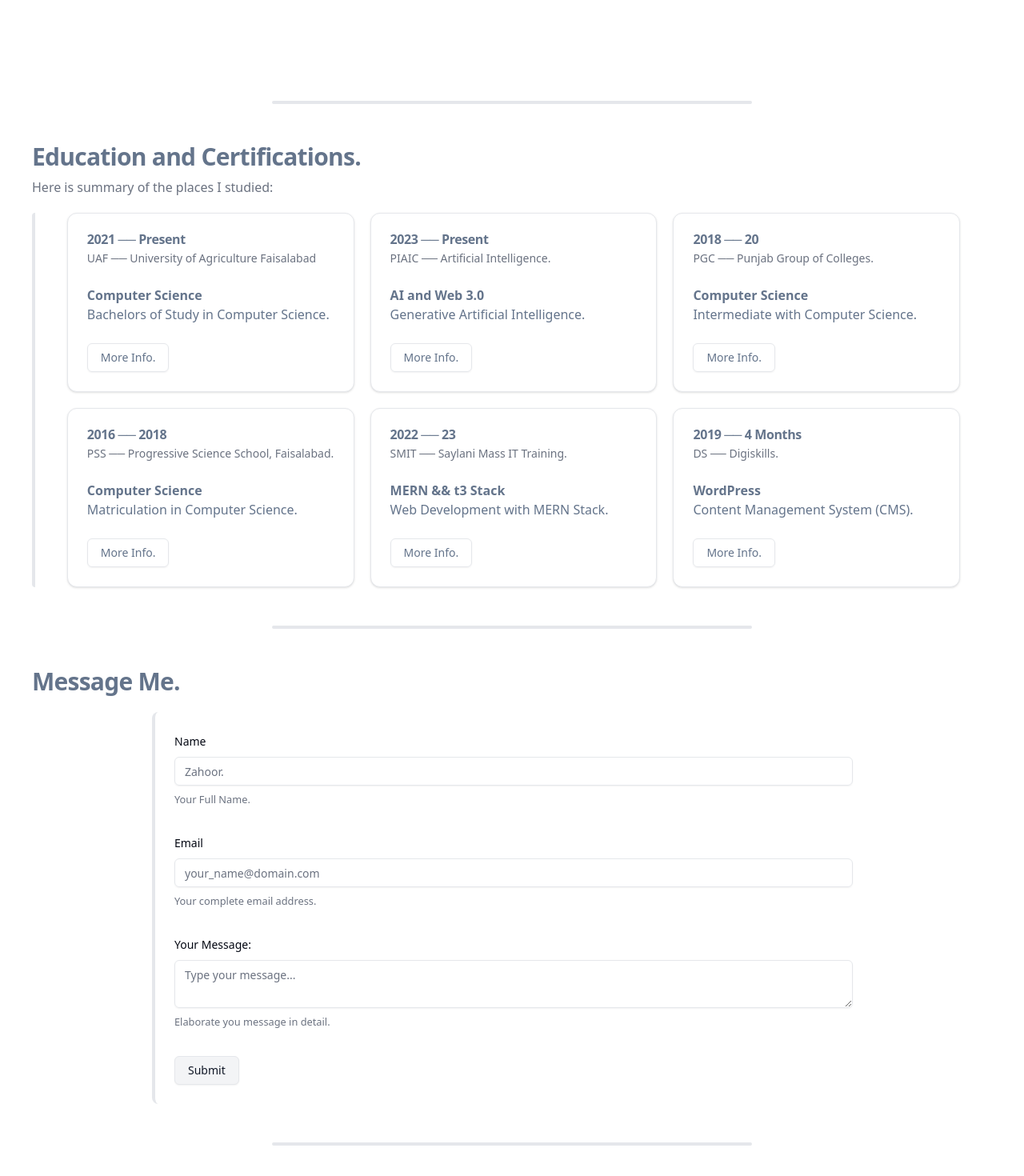
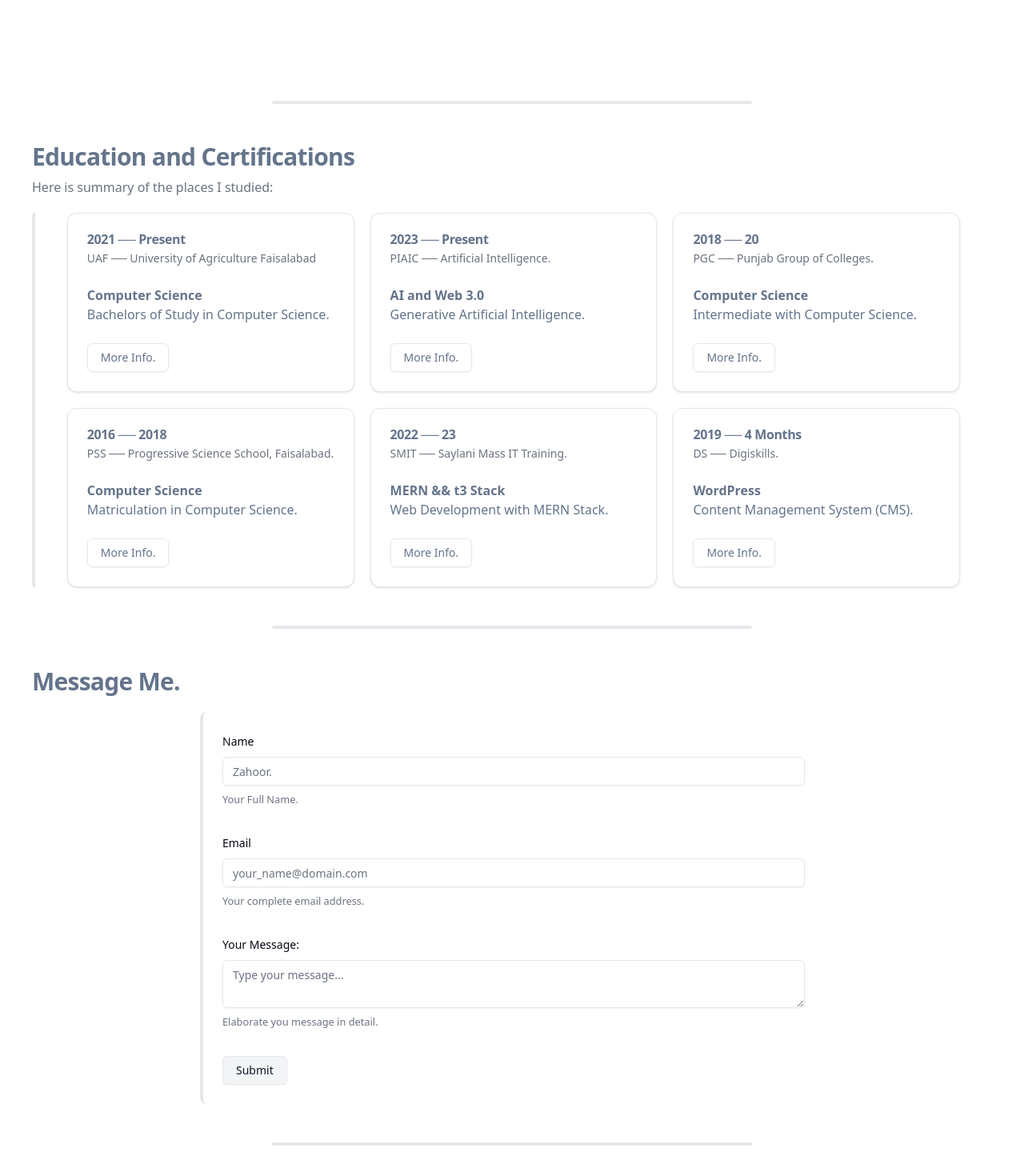
Before and after one commit to zahooronly/portfolio, a Next.js app: page / in a window 1280 px wide. Shown: the part 628-2098 px from the top of the page at 80% size. Built offline with nearby package versions, Linux system fonts and the light colour scheme.

Commit message:
Portfolio Component Initiated

```diff
--- a/components/Contact.tsx
+++ b/components/Contact.tsx
@@ -3,6 +3,7 @@
 import { zodResolver } from "@hookform/resolvers/zod";
 import { useForm } from "react-hook-form";
 import * as z from "zod";
+import { useRef } from "react";
 import { Button } from "@/components/ui/button";
 import {
   Form,
@@ -29,6 +30,7 @@ const formSchema = z.object({
 });
 
 const Contact = () => {
+  const formData = useRef();
   const form = useForm<z.infer<typeof formSchema>>({
     resolver: zodResolver(formSchema),
     defaultValues: {
@@ -46,7 +48,7 @@ const Contact = () => {
       <h2 className="scroll-m-20 pb-2 text-3xl font-semibold tracking-tight first:mt-0 text-slate-500 dark:text-slate-100">
         Message Me.
       </h2>
-      <div className="mt-3 sm:max-w-[50%] md:max-w-[75%] mx-auto max-w-full border-l-4 rounded-lg p-6">
+      <div className="mt-3 sm:max-w-[65%] max-w-full mx-auto  border-l-4 rounded-lg p-6">
         <Form {...form}>
           <form onSubmit={form.handleSubmit(onSubmit)} className="space-y-8">
             <FormField
--- a/components/Education.tsx
+++ b/components/Education.tsx
@@ -6,7 +6,7 @@ const Education = () => {
     <div className="mb-5 sm:mb-8">
       <div className="mb-5">
         <h2 className="scroll-m-20 pb-2 text-3xl font-semibold tracking-tight first:mt-0 text-slate-500 dark:text-slate-100">
-          Education and Certifications.
+          Education and Certifications
         </h2>
         <p className="text-md text-muted-foreground">
           Here is summary of the places I studied:
--- /dev/null
+++ b/components/Portfolio.tsx
@@ -0,0 +1,6 @@
+const Portfolio =()=>{
+	return(
+
+	);
+}
+export default Portfolio
--- a/package.json
+++ b/package.json
@@ -18,6 +18,7 @@
     "@radix-ui/react-slot": "^1.0.2",
     "class-variance-authority": "^0.7.0",
     "clsx": "^2.0.0",
+    "emailjs": "^4.0.3",
     "next": "14.0.0",
     "next-themes": "^0.2.1",
     "react": "^18",
```
Also changed, not shown: .fleet/settings.json (added), 1 other file (tests, documents, lock files or other folders).
